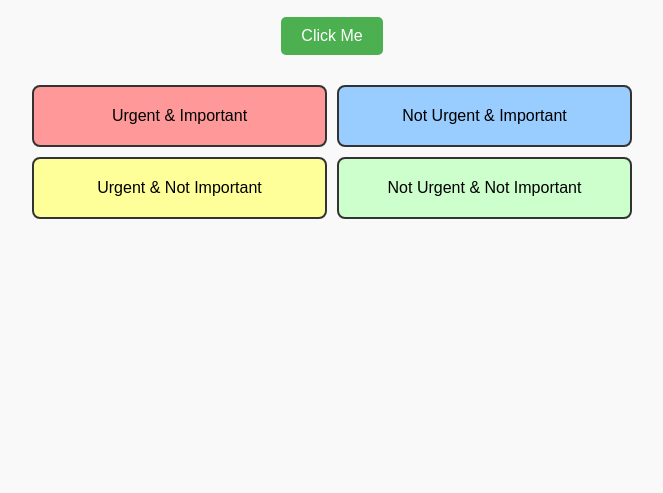
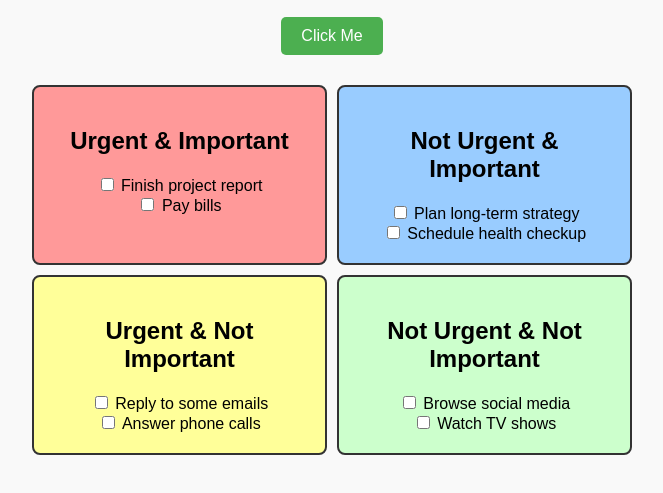
Before and after one commit to ItsQuisey/eisenhower-maxtrix, a plain HTML site: page index.html in a window 1280 px wide. Shown: the part 81-574 px from the top of the page, without its empty margins (308-971 px from the left). Drawn offline with Linux system fonts and the light colour scheme.

Commit message:
Update index.html
includes example tasks in each quadrant with checkboxes, so you can tick them off and drag them between categories.

```diff
--- a/index.html
+++ b/index.html
@@ -11,12 +11,55 @@
     <button id="alertButton">Click Me</button>
 
     <div class="matrix">
-        <div class="quadrant urgent-important">Urgent & Important</div>
-        <div class="quadrant not-urgent-important">Not Urgent & Important</div>
-        <div class="quadrant urgent-not-important">Urgent & Not Important</div>
-        <div class="quadrant not-urgent-not-important">Not Urgent & Not Important</div>
+        <div class="quadrant urgent-important">
+            <h2>Urgent & Important</h2>
+            <div class="task">
+                <input type="checkbox">
+                <span>Finish project report</span>
+            </div>
+            <div class="task">
+                <input type="checkbox">
+                <span>Pay bills</span>
+            </div>
+        </div>
+
+        <div class="quadrant not-urgent-important">
+            <h2>Not Urgent & Important</h2>
+            <div class="task">
+                <input type="checkbox">
+                <span>Plan long-term strategy</span>
+            </div>
+            <div class="task">
+                <input type="checkbox">
+                <span>Schedule health checkup</span>
+            </div>
+        </div>
+
+        <div class="quadrant urgent-not-important">
+            <h2>Urgent & Not Important</h2>
+            <div class="task">
+                <input type="checkbox">
+                <span>Reply to some emails</span>
+            </div>
+            <div class="task">
+                <input type="checkbox">
+                <span>Answer phone calls</span>
+            </div>
+        </div>
+
+        <div class="quadrant not-urgent-not-important">
+            <h2>Not Urgent & Not Important</h2>
+            <div class="task">
+                <input type="checkbox">
+                <span>Browse social media</span>
+            </div>
+            <div class="task">
+                <input type="checkbox">
+                <span>Watch TV shows</span>
+            </div>
+        </div>
     </div>
 
-    <script src="script.js"></script>
+    <script src="task_manager.js"></script>
 </body>
 </html>
```
